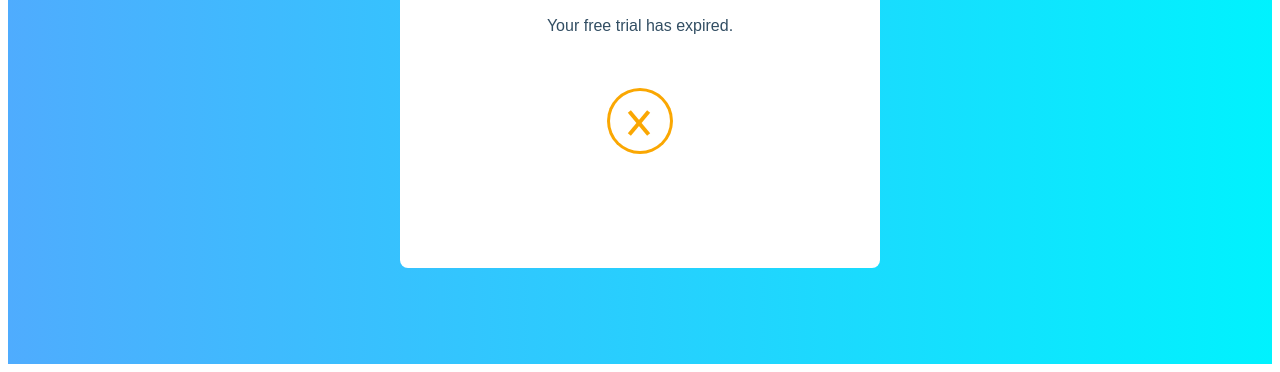
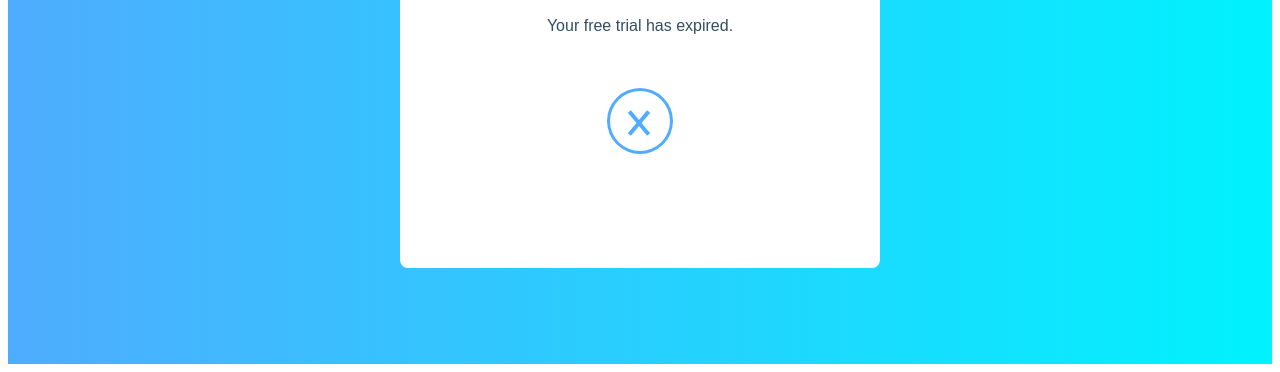
Before and after one commit to nritya-official/djServer, a Django app: template djBookings/templates/case3a.html in a window 1280 px wide. Shown: the part 476-848 px from the top of the page. Run offline with Django 5.2, Linux system fonts and the light colour scheme; the template is opened without the code that fills it, so the values that code supplies are empty.

Commit message:
Profile Card Changes UI-7

```diff
--- a/djBookings/templates/case3a.html
+++ b/djBookings/templates/case3a.html
@@ -89,7 +89,7 @@
         .circle-success-expired-or-used-border {
         z-index: 0;
         position: absolute;
-        background: rgb(250, 167, 2);
+        background: #4facfe;
         transform: scale(1.1);
         animation: circle-success-expired-or-used-anim 400ms ease;
         }
@@ -120,7 +120,7 @@
         content: "";
         display: block;
         height: 4px;
-        background: rgb(250, 167, 2);
+        background: #4facfe;
         position: absolute;
         }
 
--- a/djBookings/templates/case4a.html
+++ b/djBookings/templates/case4a.html
@@ -90,7 +90,7 @@
         .circle-success-expired-or-used-border {
         z-index: 0;
         position: absolute;
-        background: rgb(250, 167, 2);
+        background: #4facfe;
         transform: scale(1.1);
         animation: circle-success-expired-or-used-anim 400ms ease;
         }
@@ -121,7 +121,7 @@
         content: "";
         display: block;
         height: 4px;
-        background: rgb(250, 167, 2);
+        background: #4facfe;
         position: absolute;
         }
 
```
